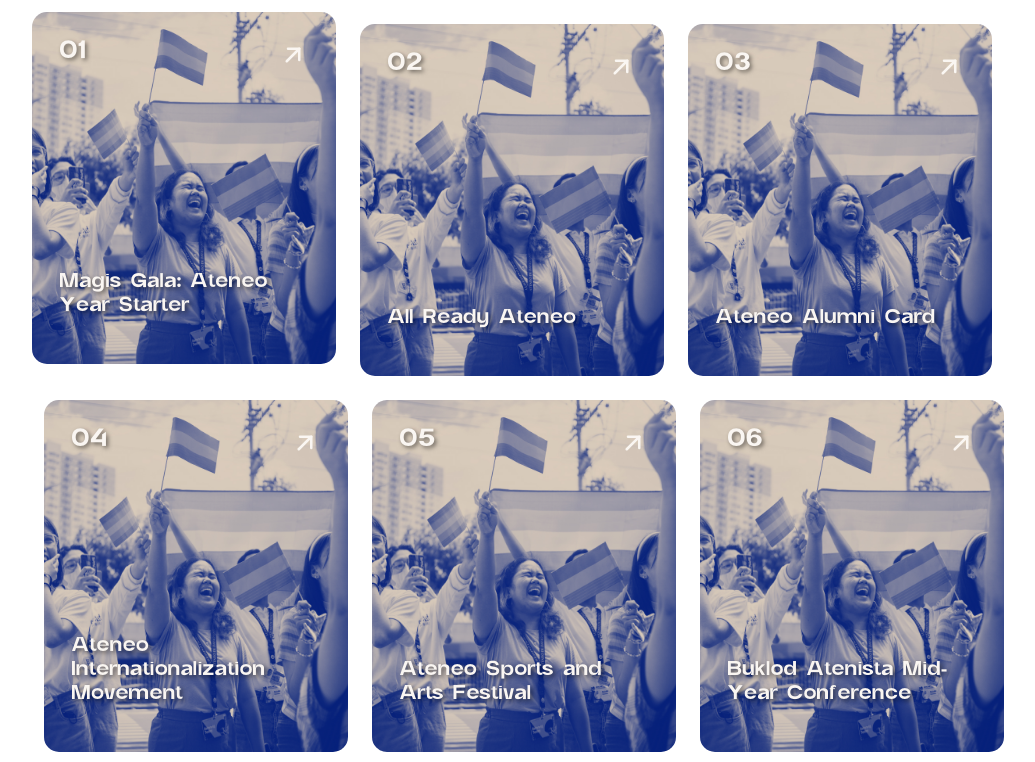
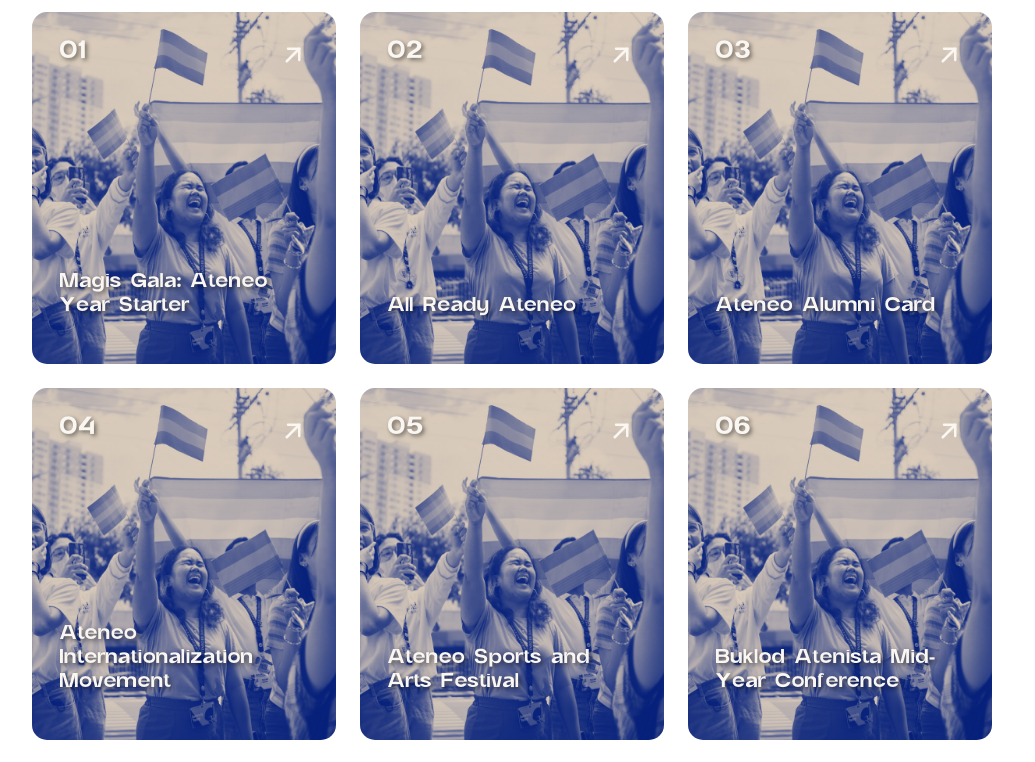
Before and after one commit to SAMAHAN-Systems-Development/samahan-at-the-get-go, a Next.js app: page /demo in a window 1280 px wide. Shown: the top 762 px of the page, without its empty margins (128-1163 px from the left). Built offline with nearby package versions, Linux system fonts and the light colour scheme.

Commit message:
refactor: added margin to initiatives card kay di ma gap and flex :(

```diff
--- a/src/components/Offices/InitiativesModalsSection.tsx
+++ b/src/components/Offices/InitiativesModalsSection.tsx
@@ -33,7 +33,7 @@ const InitiativesModalsSection: FC<InitiativesModalsSectionProps> = ({
 
   return (
     <section className="container">
-      <div className="flex flex-col md:flex-row md:flex-wrap justify-center space-x-6 space-y-6">
+      <div className="flex flex-col md:flex-row md:flex-wrap justify-center">
         {departmentData.map((item, index) => (
           <React.Fragment key={index}>
             <InitiativesModalUI {...item} />
--- a/src/components/ui/Offices/InitiativesCardButton.tsx
+++ b/src/components/ui/Offices/InitiativesCardButton.tsx
@@ -13,7 +13,7 @@ type CardType = {
 const InitiativesCardButton: FC<CardType> = ({ title, imageUrl, number }) => {
   return (
     // w-full h-[15.5rem] md:h-[25rem] md:w- 2xl:h-[28rem] 2xl:w-
-    <div className="relative rounded-card overflow-hidden cursor-pointer w-full h-[15.5rem] md:h-[22rem] md:w-[19rem] 2xl:h-[25rem] 2xl:w-[22rem]">
+    <div className="relative rounded-card overflow-hidden cursor-pointer my-2 md:m-3 w-full h-[15.5rem] md:h-[22rem] md:w-[19rem] 2xl:h-[25rem] 2xl:w-[22rem]">
       <Image
         alt={title}
         src={imageUrl}
```
